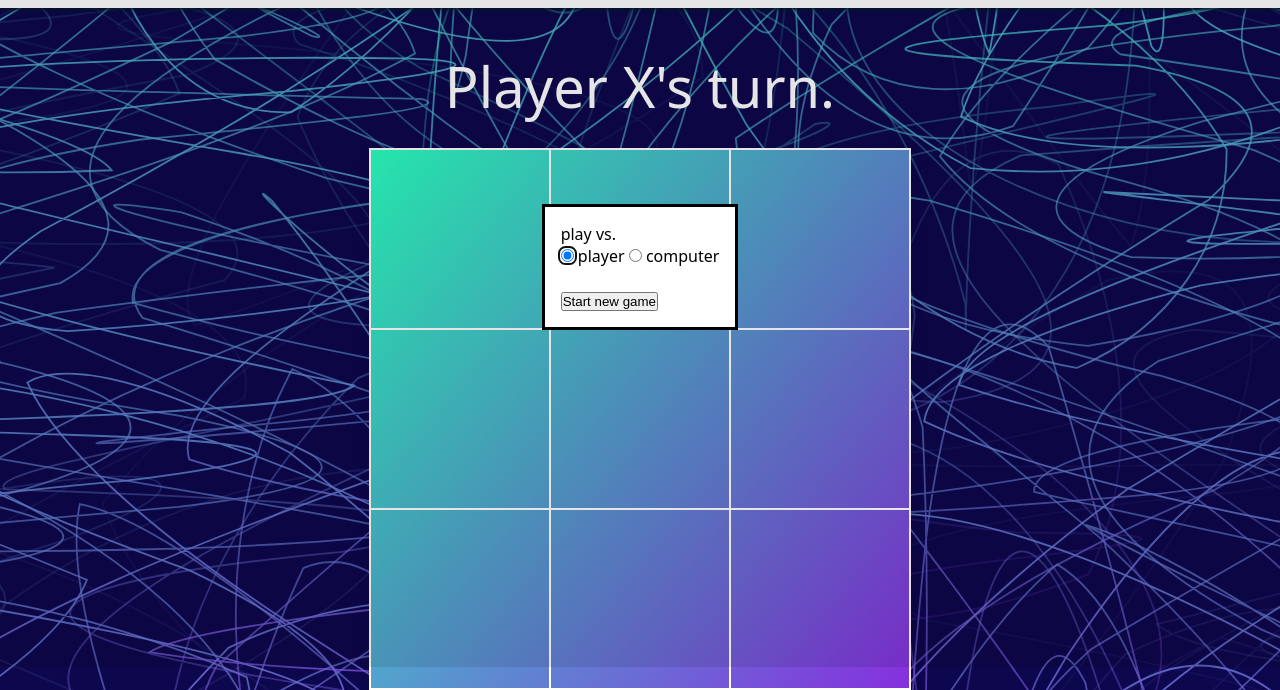
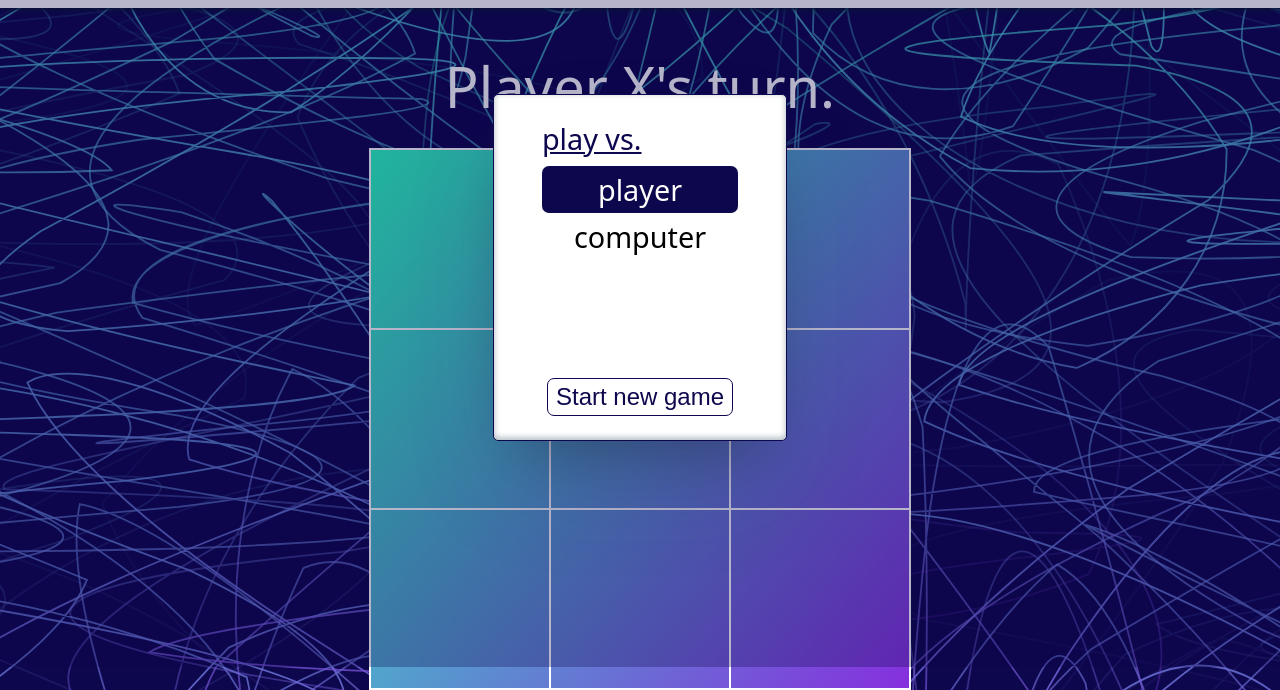
Before and after one commit to jellywilly420/tic-tac-toe, a plain HTML site: page index.html in a window 1280 px wide. Shown: the part 133-823 px from the top of the page. Drawn offline with Linux system fonts and the light colour scheme.

Commit message:
Stylize game starting dialog

```diff
--- a/index.html
+++ b/index.html
@@ -45,18 +45,25 @@
       </div>
     </div>
     <dialog>
+      <p>play vs.</p>
       <div class="choose-opponent">
-        <p>play vs.</p>
-        <input type="radio" name="choose-opponent" id="player" checked />
+        <div class="choice-container">
+          <input type="radio" name="choose-opponent" id="player" checked />
         <label for="player">player</label>
-        <input type="radio" name="choose-opponent" id="computer" />
-        <label for="computer">computer</label>
+        </div>
+        <div class="choice-container"><input type="radio" name="choose-opponent" id="computer" />
+          <label for="computer">computer</label></div>
       </div>
+      <p>play as</p>
       <div class="choose-marker">
-        <input type="radio" name="choose-marker" id="x" checked />
+        <div class="choice-container">
+          <input type="radio" name="choose-marker" id="x" checked />
         <label for="x">X</label>
-        <input type="radio" name="choose-marker" id="o" />
+        </div>
+        <div class="choice-container">
+          <input type="radio" name="choose-marker" id="o" />
         <label for="o">O</label>
+        </div>
       </div>
       <button class="start-game-btn">Start new game</button>
     </dialog>
--- a/style.css
+++ b/style.css
@@ -17,6 +17,75 @@ body {
   padding: 0;
   margin: 0;
   box-sizing: border-box;
+  user-select: none;
+}
+dialog {
+  box-shadow: rgba(50, 50, 93, 0.25) 0px 50px 100px -20px, rgba(0, 0, 0, 0.3) 0px 30px 60px -30px, rgba(10, 37, 64, 0.35) 0px -2px 6px 0px inset;
+  border: 1px solid var(--clr-dark);
+  border-radius: 5px;
+  background-color: var(--clr-light);
+  font-size: 1.8rem;
+  padding: 1.5rem 3rem;
+}
+dialog::backdrop {
+  background-color: var(--clr-dark);
+  filter: opacity(.3);
+}
+dialog .choose-opponent {
+  margin-bottom: .5rem ;
+}
+dialog .choice-container {
+  position: relative;
+  text-align: center;
+  padding: .25rem 0;
+  border-radius: 7px;
+}
+dialog .choice-container:has(input[type="radio"]:not(:checked)):hover {
+  background-color: rgb(237, 236, 252)
+}
+dialog .choice-container:has(input[type="radio"]:checked) {
+  background-color: var(--clr-dark);
+}
+dialog .choice-container:has(input[type="radio"]:checked) label {
+  color: var(--clr-light);
+}
+dialog input[type="radio"] {
+  position: absolute;
+  width: 100%;
+  height: 100%;
+  inset: 0;
+  opacity: 0;
+}
+dialog .choice-container {
+  padding-inline: 2rem;
+}
+dialog .choose-marker {
+  display: flex;
+}
+dialog .choose-marker * {
+  flex-grow: 1;
+}
+dialog p {
+  margin-bottom: .5rem;
+  color: var(--clr-dark);
+  text-decoration: underline;
+}
+dialog button {
+  display: block;
+  margin: 1rem auto 0;
+  font-size: 1.5rem;
+  padding: .25rem .5rem;
+  color: var(--clr-dark);
+  border: 1px solid var(--clr-dark);
+  border-radius: 7px;
+  background-color: var(--clr-light);
+  cursor: pointer;
+}
+dialog button:hover {
+  filter: brightness(.95);
+}
+dialog button:active {
+  filter: brightness(.9);
 }
 header {
   background-color: var(--clr-light);
@@ -37,7 +106,8 @@ header h1 {
 header svg {
   fill: var(--clr-dark);
 }
-dialog:has(input#player:checked) .choose-marker {
+dialog:has(input#player:checked) .choose-marker,
+dialog:has(input#player:checked) p:last-of-type {
   visibility: hidden;
 }
 .board {
@@ -74,9 +144,6 @@ dialog:has(input#player:checked) .choose-marker {
   font-size: 8rem;
   cursor: pointer;
 }
-.cell > * {
-  transition: all 250ms ease;
-}
 
 @media only screen and (max-width: 550px) {
   header {
```
